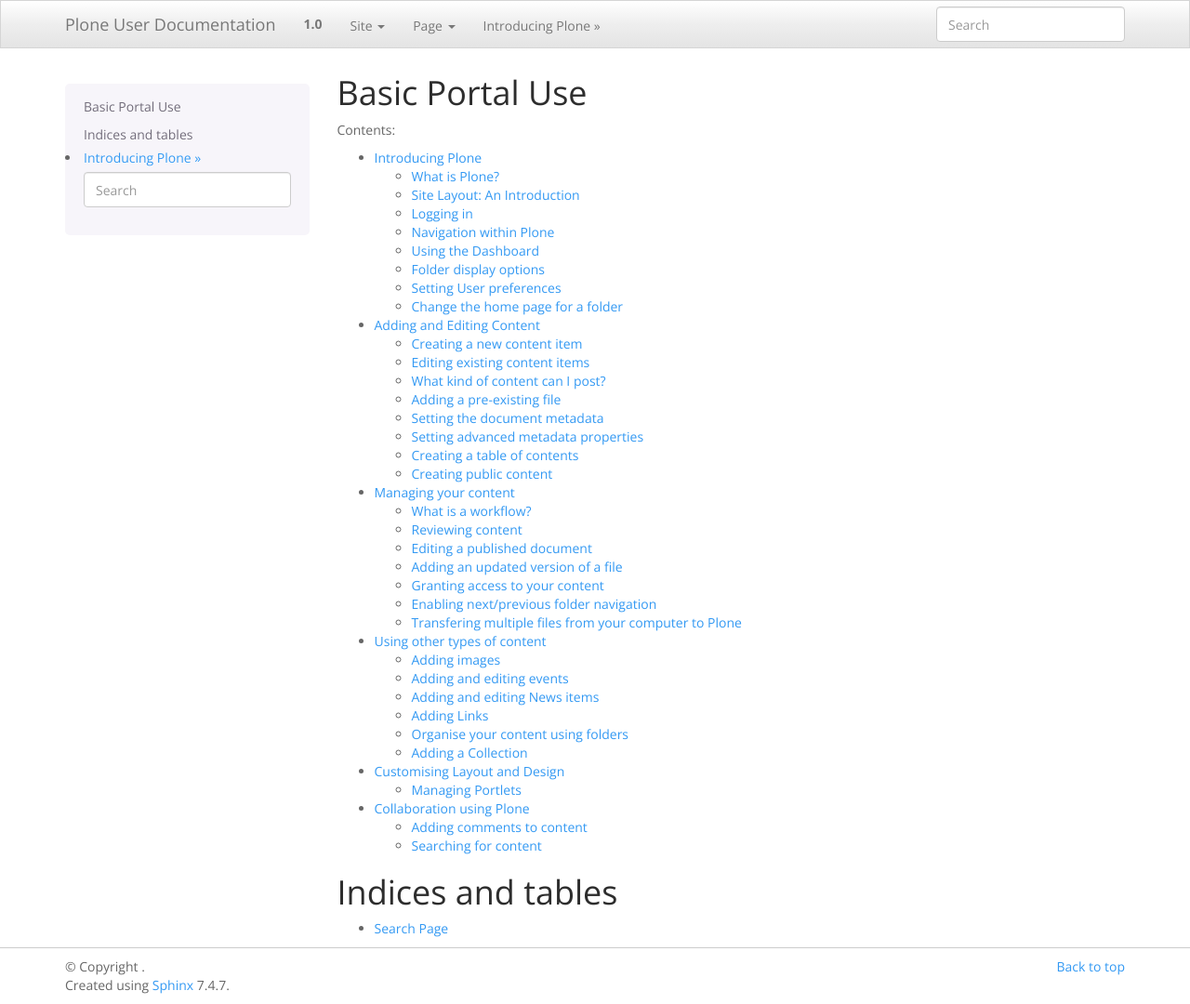
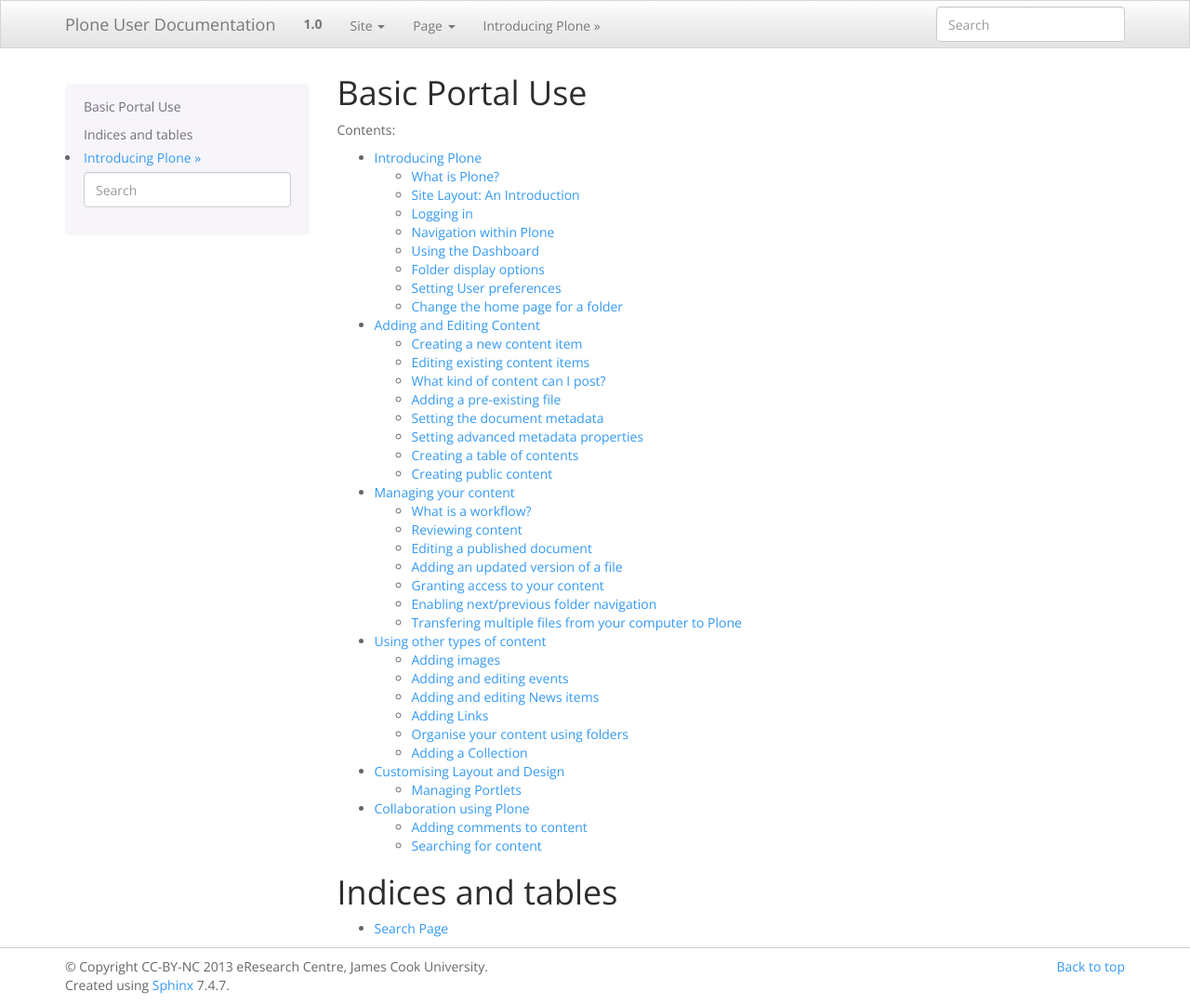
Before and after one commit to jcu-eresearch/plone-user-doc, a Sphinx documentation site: the page built from source/index.rst, in a window 1280 px wide and 1080 px high. Shown: the whole window at 93% size. Built offline with Sphinx 7.4.7, drawn with Linux system fonts in a browser that asks for light colours.

Commit message:
Updated copyright and author

```diff
--- a/source/conf.py
+++ b/source/conf.py
@@ -39,7 +39,7 @@
 
 # General information about the project.
 project = u'Plone User Documentation'
-copyright = u''
+copyright = u'CC-BY-NC 2013 eResearch Centre, James Cook University'
 
 # The version info for the project you're documenting, acts as replacement for
 # |version| and |release|, also used in various other places throughout the
@@ -187,7 +187,7 @@
 # (source start file, target name, title, author, documentclass [howto/manual]).
 latex_documents = [
   ('index', 'PloneUserDocumentation.tex', u'Plone User Documentation',
-   u'', 'manual'),
+   u'eResearch Centre, James Cook University', 'manual'),
 ]
 
 # The name of an image file (relative to this directory) to place at the top of
```
